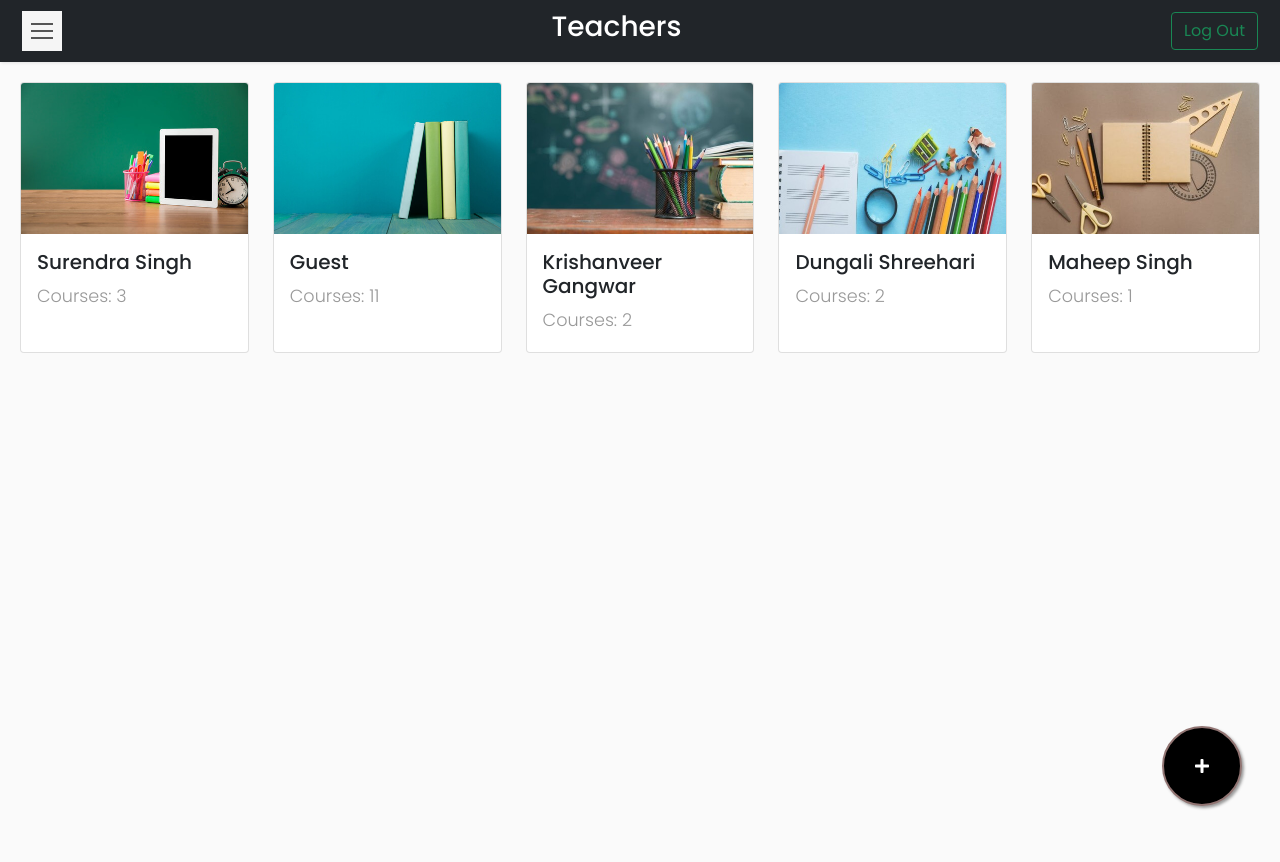
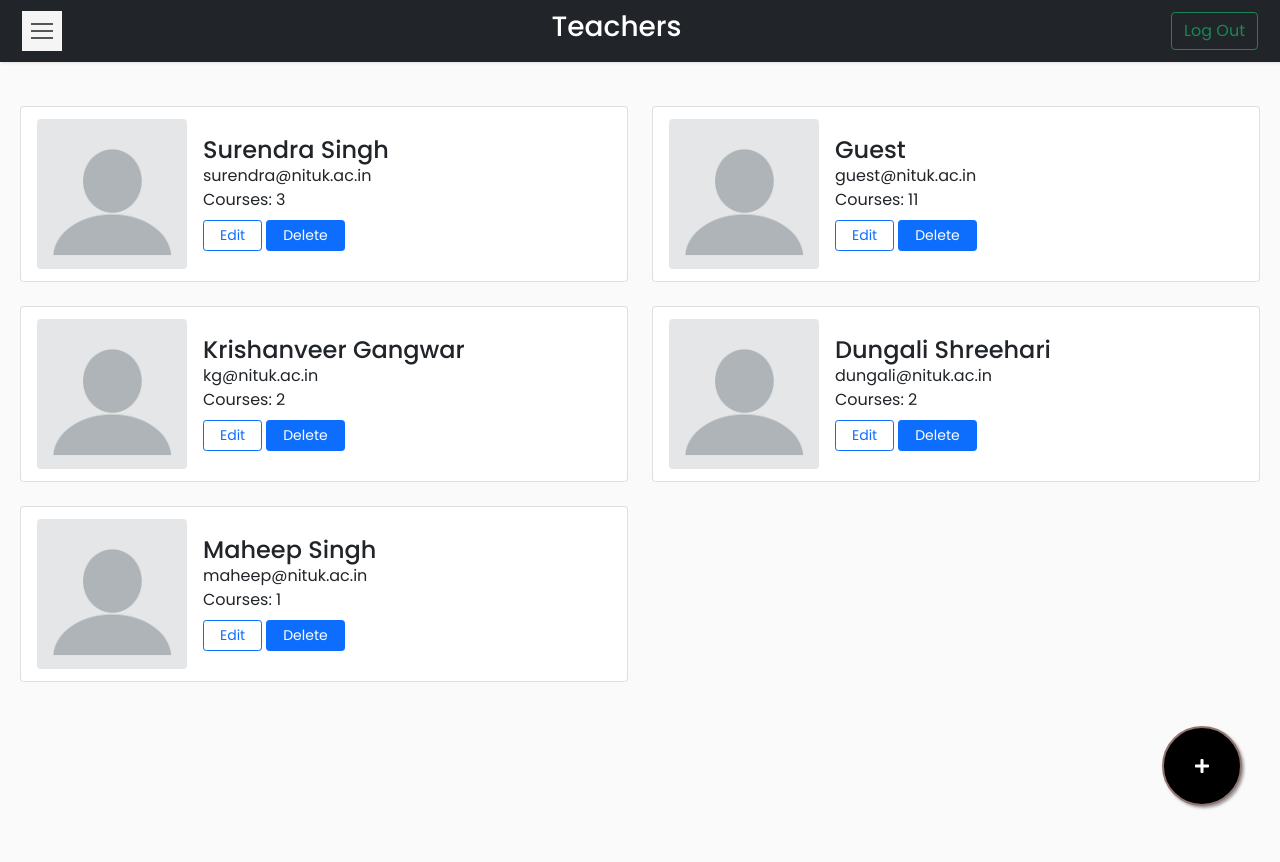
Before and after one commit to Anupam-Panwar/Grading-System-automation, a PHP site: page /dashboard_admin.php in a window 1280 px wide. Run offline with PHP 8.4, Linux system fonts and the light colour scheme; a user stored in the database is signed in; data comes from the database, SQL or seed files in the repository; some libraries are stand-ins or nearby versions.

Commit message:
updated dashboard_admin page

```diff
--- a/Codes/css/custom.css
+++ b/Codes/css/custom.css
@@ -146,6 +146,11 @@ ul.CTAs a {
   display: block;
   border-radius: 5px;
   margin-bottom: 5px;
+}
+
+.fa-caret-down {
+  float: right;
+  margin-top: 5px;
 }
 
 /* ---------------------------------------------------
--- a/Codes/dashboard_admin.php
+++ b/Codes/dashboard_admin.php
@@ -64,7 +64,9 @@
                             }
                         ?>
                             <li>
-                                <a class="dropdown-btn"><?php echo $row['username']; ?></a>
+                                <a class="dropdown-btn"><?php echo $row['username']; ?>
+                                    <i class="fa fa-caret-down"></i>
+                                </a>
                                 <ul class="dropdown-container">
                                     <?php
                                     $sql1 = "SELECT course_name, course_code FROM courses WHERE id=" . $row['id'];
@@ -97,38 +99,37 @@
                             <span class="btn-close closebtn" onclick="this.parentElement.style.display='none';" aria-label="Close"></span>
                         </div>
                     <?php } ?>
-                    <div class="row row-cols-1 row-cols-md-5 g-4">
+                    <div class="row row-cols-1 row-cols-lg-2 row-cols-xxl-3 g-4">
                         <?php
-                        $sql = "SELECT id,username FROM users";
+                        $sql = "SELECT id, username, email FROM users";
                         $result = $conn->query($sql);
                         $i = 1;
                         while ($row = $result->fetch_assoc()) {
                             if ($row['username'] == "Admin") {
                                 continue;
                             }
+                            $sql1 = "SELECT course_code FROM courses WHERE id=" . $row['id'];
+                            $result1 = $conn->query($sql1);
+                            $course_count = $result1->num_rows;
                         ?>
                             <div class="col">
                                 <a href="teacher_courses_admin.php?id=<?php echo $row['id']; ?>">
-                                    <div class="card h-100">
-                                        <img src="images/img<?php echo $i ?>.jpg" class="card-img-top" alt="Course Image">
-                                        <div class="card-body">
-                                            <h5 class="card-title"><?php echo $row['username'] ?></h5>
-                                            <?php
-                                            $sql1 = "SELECT course_code FROM courses WHERE id=" . $row['id'];
-                                            $result1 = $conn->query($sql1);
-                                            $courseno = $result1->num_rows;
-                                            ?>
-                                            <p class="card-text">Courses: <?php echo $courseno ?></p>
+                                    <div class="container mt-4 d-flex justify-content-center card h-100 ps-3">
+                                        <div class="d-flex align-items-center">
+                                            <img src="images/generic_image.png" class="rounded" width="150" alt="Teacher Image">
+                                            <div class="ms-3 w-auto">
+                                                <h4 class="mb-0 mt-0 text-break"><?php echo $row['username']?></h4> <span><?php echo $row['email'] ?></span><br>
+                                                <span>Courses: <?php echo $course_count ?></span>
+                                                <div class="button mt-2 d-flex flex-row align-items-center">
+                                                    <button class="btn btn-sm btn-outline-primary w-auto px-3">Edit</button>
+                                                    <button class="btn btn-sm btn-primary ms-1 w-auto px-3">Delete</button>
+                                                </div>
+                                            </div>
                                         </div>
                                     </div>
                                 </a>
                             </div>
-                        <?php
-                            if ($i == 11) {
-                                $i = 0;
-                            }
-                            $i++;
-                        } ?>
+                        <?php } ?>
                     </div>
                 </div>
             </div>
```
Also changed, not shown: Codes/images/generic_image.png (added).
